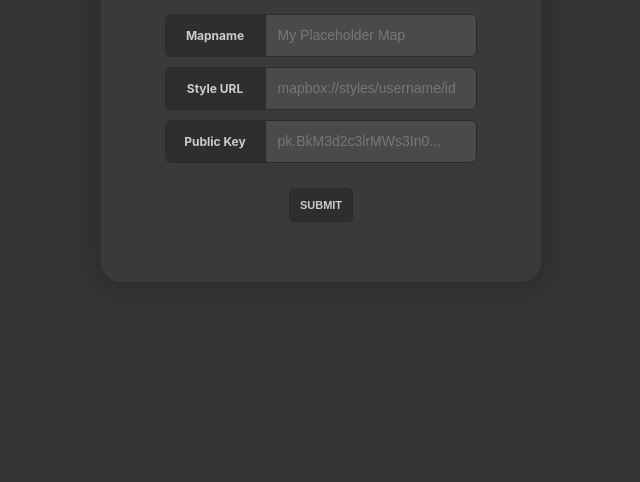
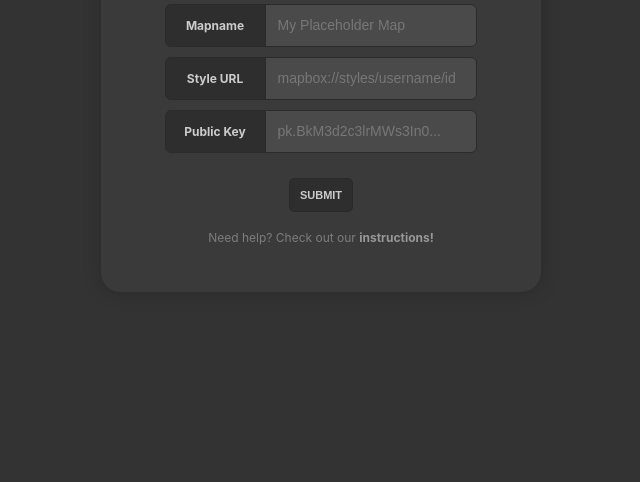
Before and after one commit to russclarkgt/mapspot, a website: page views/upload.html in a window 1280 px wide. Shown: the part 318-800 px from the top of the page, without its empty margins (319-959 px from the left). Drawn offline with Linux system fonts and the light colour scheme.

Commit message:
Added Links Between Pages
• Added upload portal link to bottom of main map view.
   -> Also included link to instructional page in upload portal.
• Introduced "blacklist" props to hide unnecessary info in update view.

```diff
--- a/public/styles/upload.css
+++ b/public/styles/upload.css
@@ -10,6 +10,7 @@ body {
   display: flex;
 
   background: #333333;
+  color: #7d7d7d;
   height: 100vh;
   width: 100vw;
   margin: 0;
@@ -40,8 +41,18 @@ p {
   text-align: center;
   padding-top: 8px;
   font-size: 12px;
+  margin: 10px 0;
   height: 1em;
-  margin: 0;
+}
+
+a {
+  transition: all 0.25s ease;
+  text-decoration: none;
+  font-weight: bold;
+  color: #979797;
+}
+a:hover {
+  color: #c5c5c5;
 }
 
 
--- a/views/upload.html
+++ b/views/upload.html
@@ -47,9 +47,11 @@
         <!-- form submission button -->
         <div id="submission-container">
           <button type="submit">Submit</button>
-          <p></p>
         </div>
       </form>
+
+      <!-- link to upload instructions -->
+      <p>Need help? Check out our <a href="/help">instructions!</a></p>
 
       <!-- form state and submission handler -->
       <script type="text/javascript" src="/scripts/upload.js"></script>
```
Also changed, not shown: public/scripts/update.js (+12 -8 lines), public/styles/index.css (+6 -2 lines), views/index.html (+3 -0 lines).
